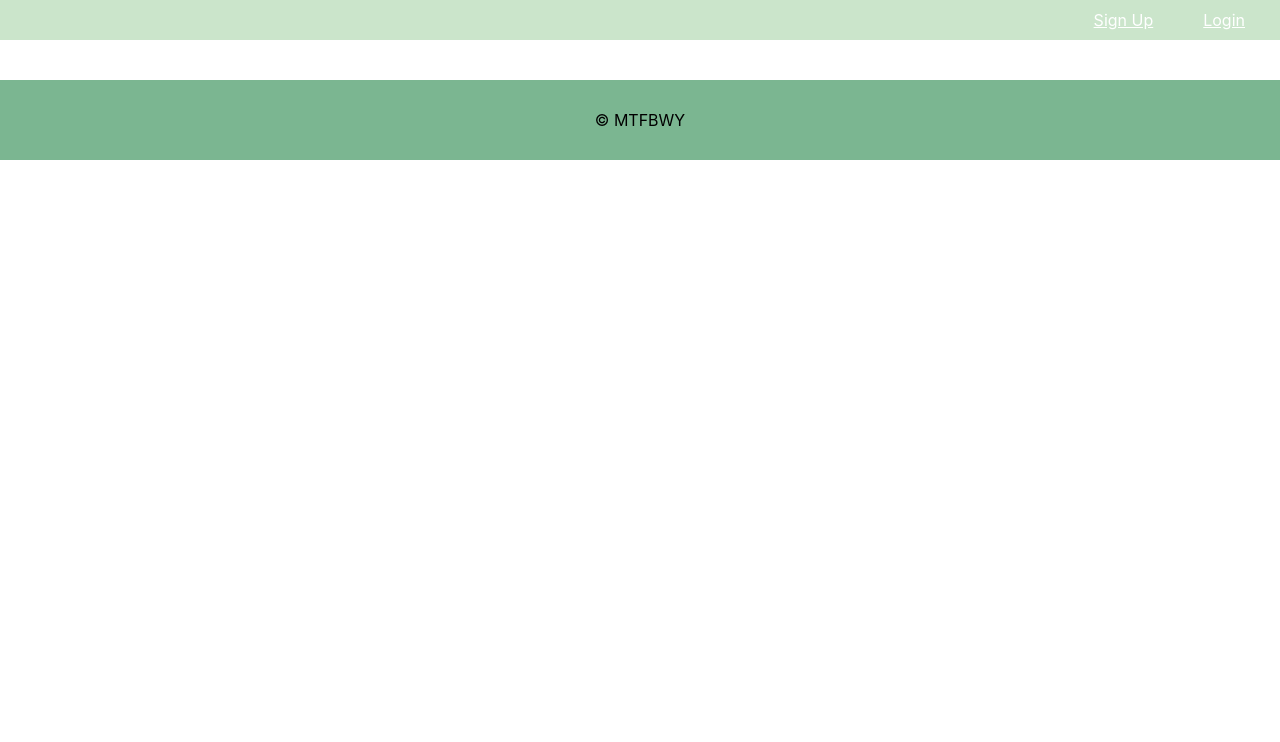
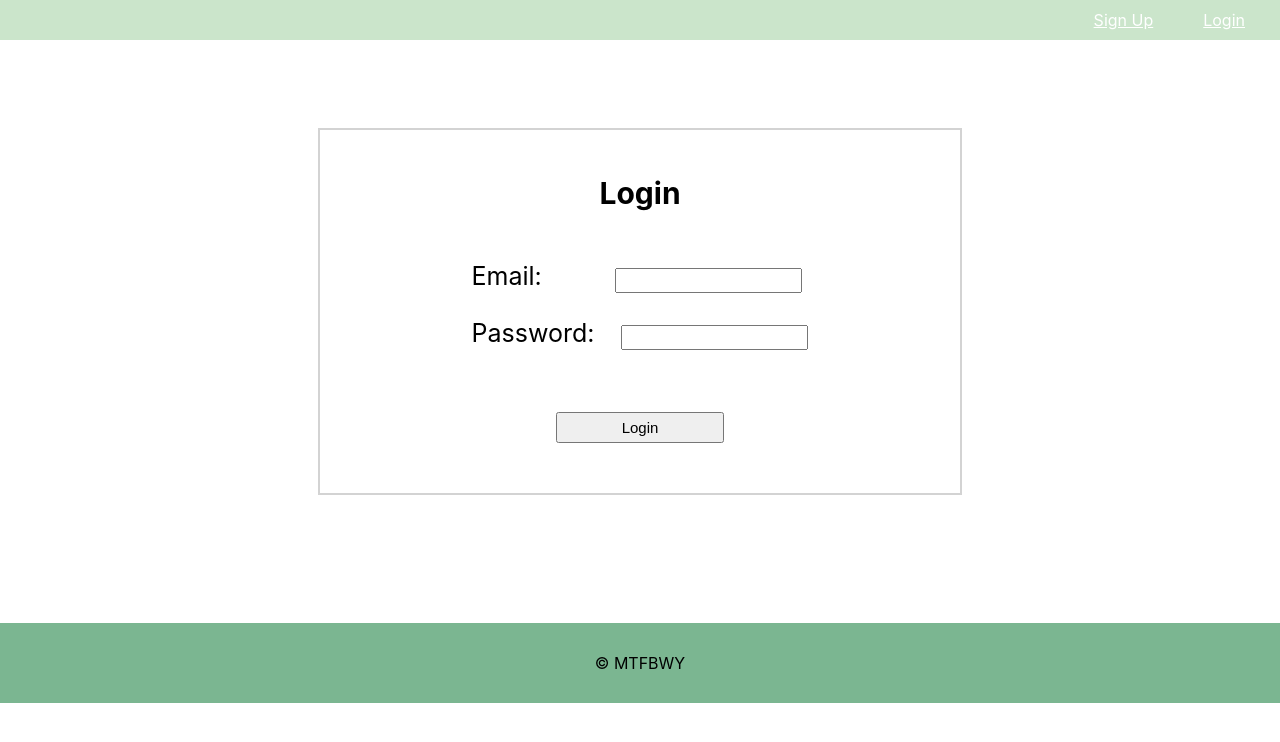
Before and after one commit to avyrie/TrailStamp, a React (Create React App) app: page /login in a window 1280 px wide. Shown: the top 742 px of the page. Built offline with nearby package versions, Linux system fonts and the light colour scheme.

Commit message:
login page

```diff
--- a/src/App.css
+++ b/src/App.css
@@ -1,21 +1,5 @@
-.App {
-  text-align: center;
-}
-
-.App-logo {
-  height: 40vmin;
-  pointer-events: none;
-}
-
-.App-header {
-  background-color: #282c34;
-  min-height: 100vh;
-  display: flex;
-  flex-direction: column;
-  align-items: center;
-  justify-content: center;
-  font-size: calc(10px + 2vmin);
-  color: white;
+p {
+  font-family: 'Josefin Slab', serif;
 }
 
 body {
@@ -26,8 +10,3 @@ body {
   -webkit-font-smoothing: antialiased;
   -moz-osx-font-smoothing: grayscale;
 }
-
-code {
-  font-family: source-code-pro, Menlo, Monaco, Consolas, 'Courier New',
-    monospace;
-}
--- a/src/components/Footer/Footer.css
+++ b/src/components/Footer/Footer.css
@@ -2,4 +2,5 @@ footer {
     margin-top: 80px;
     padding: 30px;
     background-color: rgba(36, 133, 73, 0.6);
+    text-align: center;
 }
--- a/src/components/Home/Home.css
+++ b/src/components/Home/Home.css
@@ -12,6 +12,7 @@ header {
 .banner-text {
     margin: auto;
     z-index: 5;
+    text-align: center;
 }
 .banner-text h1 {
     color: #fff;
@@ -37,9 +38,7 @@ header {
 
 .about {
     margin: 4% 3%;
-}
-.about h4 {
-    font-family: 'Josefin Slab', serif;
+    text-align: center;
 }
 
 /* Icons made by <a href="https://www.flaticon.com/authors/freepik" title="Freepik">Freepik</a> from <a href="https://www.flaticon.com/" title="Flaticon"> www.flaticon.com</a>
--- a/src/components/Home/Home.js
+++ b/src/components/Home/Home.js
@@ -20,9 +20,9 @@ function Home() {
 
             <div className="about">
                 <h2>About</h2>
-                <h4>Lorem ipsum dolor sit amet, consectetur adipiscing elit. Nulla at dolor lobortis, iaculis diam hendrerit, gravida leo. Praesent nec euismod quam. Aliquam nec condimentum dolor. Aenean suscipit tellus eu metus sollicitudin hendrerit. Donec in ligula ac magna eleifend gravida non vel magna. Suspendisse quis consequat ipsum, et pellentesque quam. Morbi sodales ullamcorper libero a porta. Morbi id faucibus massa. Quisque lacinia eros et purus lacinia condimentum.
+                <p>Lorem ipsum dolor sit amet, consectetur adipiscing elit. Nulla at dolor lobortis, iaculis diam hendrerit, gravida leo. Praesent nec euismod quam. Aliquam nec condimentum dolor. Aenean suscipit tellus eu metus sollicitudin hendrerit. Donec in ligula ac magna eleifend gravida non vel magna. Suspendisse quis consequat ipsum, et pellentesque quam. Morbi sodales ullamcorper libero a porta. Morbi id faucibus massa. Quisque lacinia eros et purus lacinia condimentum.
 
-                Nullam vel neque interdum, cursus nisi vitae, aliquet tellus. Praesent facilisis aliquet euismod. Nunc velit orci, porttitor at tincidunt et, semper sit amet mi. Praesent tincidunt pellentesque ornare. Praesent viverra, leo nec elementum sodales, felis mi dignissim ipsum, eu interdum nulla quam non est. Fusce eu luctus massa. Phasellus pellentesque iaculis sollicitudin. Quisque sed diam at dui euismod tincidunt vitae et libero. Ut ut enim eget sapien aliquam mollis. In at elit at dui molestie ultrices nec vitae lectus. Aenean rhoncus velit at mi venenatis vulputate.</h4>
+                Nullam vel neque interdum, cursus nisi vitae, aliquet tellus. Praesent facilisis aliquet euismod. Nunc velit orci, porttitor at tincidunt et, semper sit amet mi. Praesent tincidunt pellentesque ornare. Praesent viverra, leo nec elementum sodales, felis mi dignissim ipsum, eu interdum nulla quam non est. Fusce eu luctus massa. Phasellus pellentesque iaculis sollicitudin. Quisque sed diam at dui euismod tincidunt vitae et libero. Ut ut enim eget sapien aliquam mollis. In at elit at dui molestie ultrices nec vitae lectus. Aenean rhoncus velit at mi venenatis vulputate.</p>
             </div>
         </div>
     )
--- /dev/null
+++ b/src/components/Login/Login.css
@@ -0,0 +1,48 @@
+.login-form {
+    display: flex;
+    justify-content: center;
+    width: 50vw;
+    margin: 0 auto;
+    margin-bottom: 10%;
+    margin-top: 10%;
+    border: 2px solid lightgrey;
+}
+
+form {
+    margin: 20px;
+    display: flex;
+    flex-direction: column;
+}
+
+input {
+    padding: 3px;
+}
+
+h2 {
+    text-align: center;
+    font-size: 30px;
+    margin-bottom: 50px;
+}
+
+label {
+    padding-right: 20px;
+    font-size: 25px;
+}
+
+.email {
+    padding-right: 66px;
+}
+
+.form-group {
+    padding-bottom: 25px;
+}
+
+button {
+    margin-left: auto;
+    margin-right: auto;
+    margin-bottom: 2em;
+    margin-top: 2.5em;
+    padding: 5px;
+    width: 50%;
+    font-size: 15px;
+}
--- /dev/null
+++ b/src/components/Login/Login.js
@@ -0,0 +1,31 @@
+import React, { Component } from 'react';
+import './Login.css';
+
+class Login extends Component {
+  state = {
+    email: '',
+    password: '',
+  };
+
+  render() {
+    // console.log(this.props);
+    return (
+      <div className="login-form">
+        <form>
+          <h2>Login</h2>
+          <div className="form-group">
+            <label className="email" htmlFor="name">Email: </label>
+            <input type="email" id="email" name="email" value={this.state.email} />
+          </div>
+          <div className="form-group">
+            <label className="password" htmlFor="password">Password: </label>
+            <input type="password" id="password" name="password" value={this.state.password} />
+          </div>
+          <button className="btn btn-primary" type="submit">Login</button>
+        </form>
+      </div>
+    )
+  }
+};
+
+export default (Login);
--- a/src/components/Nav/Nav.js
+++ b/src/components/Nav/Nav.js
@@ -1,17 +1,17 @@
 import React from 'react';
-import { Link } from 'react-router-dom';
+import { NavLink } from 'react-router-dom';
 import './Nav.css';
 
 const Nav = () => {
     return (
         <nav>
             <div className="nav-links">
-                {/* <Link to="">Home</Link>
-                <Link to="">Profile</Link>
-                <Link to="">Add New Hike</Link> */}
-                <Link to="">Sign Up</Link>
-                <Link to="">Login</Link>
-                {/* <Link to="">Logout</Link> */}
+                {/* <NavLink className='nav-link' exact to='/'>Home</NavLink>
+                <NavLink className='nav-link' exact to='/'>Profile</NavLink>
+                <NavLink className='nav-link' exact to='/'>Add New Hike</NavLink> */}
+                <NavLink className='nav-link' exact to='/signup'>Sign Up</NavLink>
+                <NavLink className='nav-link' exact to='/login'>Login</NavLink>
+                {/* <NavLink className='nav-link' exact to='/'>Logout</NavLink> */}
             </div>
         </nav>
     )
--- a/src/config/routes.js
+++ b/src/config/routes.js
@@ -3,11 +3,13 @@ import { Switch, Route } from 'react-router-dom';
 import Home from '../components/Home/Home';
 import Profile from '../components/Profile/Profile';
 import SignUp from '../components/SignUp/SignUp';
+import Login from '../components/Login/Login';
 
 export default () => (
     <Switch>
         <Route exact path='/' component={Home}/>
         <Route path='/profile' component={Profile}/>
-        <Route path='/signup' component={SignUp} />
+        <Route path='/signup' component={SignUp}/>
+        <Route path='/login' component={Login}/>
     </Switch>
 )
```
Also changed, not shown: src/components/SignUp/SignUp.css (added).
